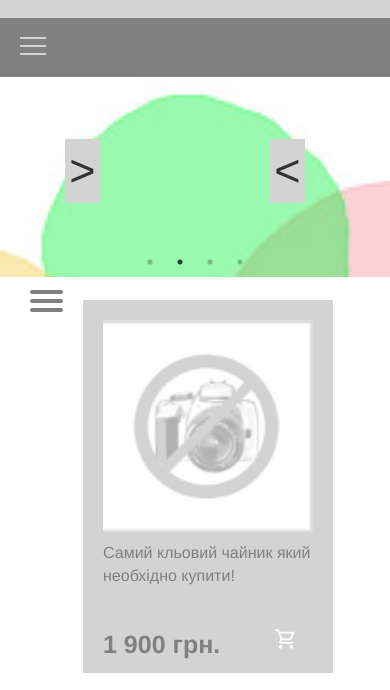
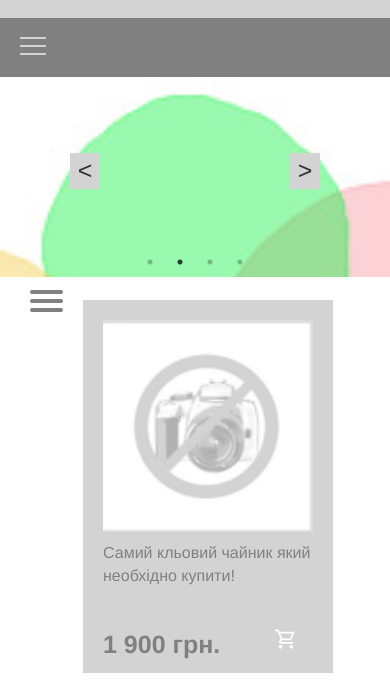
Before and after one commit to panasychkka/Layout3, a plain HTML site: page index.html in a window 390 px wide. Shown: the part 132-822 px from the top of the page. Drawn offline with nearby package versions, Linux system fonts and the light colour scheme.

Commit message:
адаптив до кнопок слайдеру

```diff
--- a/style.css
+++ b/style.css
@@ -352,32 +352,41 @@ header {
     position: relative;
 }
 
-/* Стилізація кнопок "Previous" та "Next" */
 .prev-slide,
 .next-slide {
     position: absolute;
-    top: 47%; /* Позиціонування по центру вертикалі */
+    top: 47%;
     transform: translateY(-50%); /* Вирівнювання вертикально */
     background-color: lightgray;
     border: none;
-    font-size: 45px; /* Розмір шрифту для кнопок */
+    font-size: 45px;
     cursor: pointer;
     width: 35px;
 }
 
-/* Стилізація кнопки "Previous" */
 .prev-slide {
-    left: 270px; /* Відступ від лівого краю 200 пікселів */
+    left: 270px;
 }
 
-/* Стилізація кнопки "Next" */
 .next-slide {
-    right: 290px; /* Відступ від правого краю 200 пікселів */
+    right: 290px;
 }
-
+@media(max-width:900px) {
+    .prev-slide{
+        left: 70px;
+    }
+    .next-slide {
+        right: 70px;
+    }
+}
 @media (max-width: 576px) {
     .slider-box {
         height: 200px;
+    }
+    .prev-slide,
+    .next-slide {
+        font-size: 25px;
+        width: 30px;
     }
 }
 .menu__item {
```
